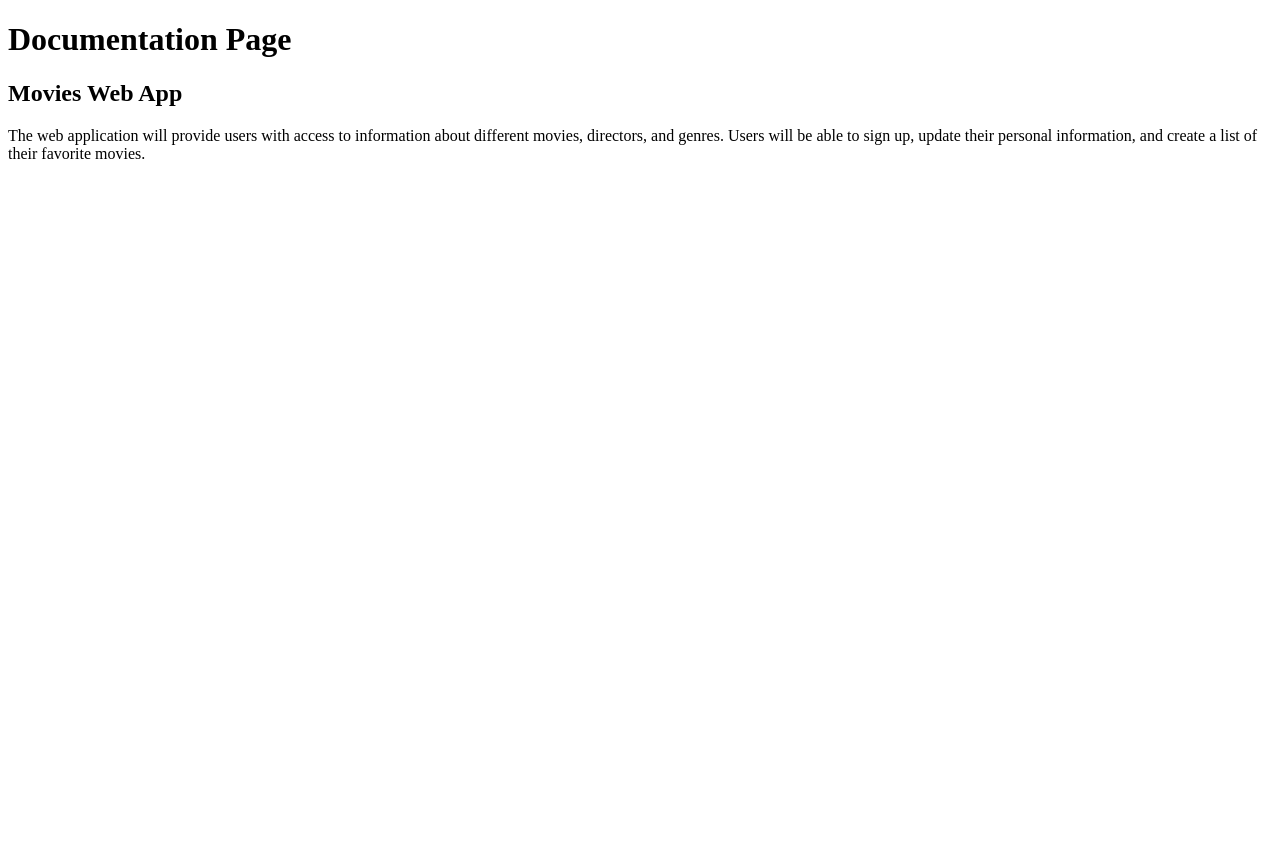
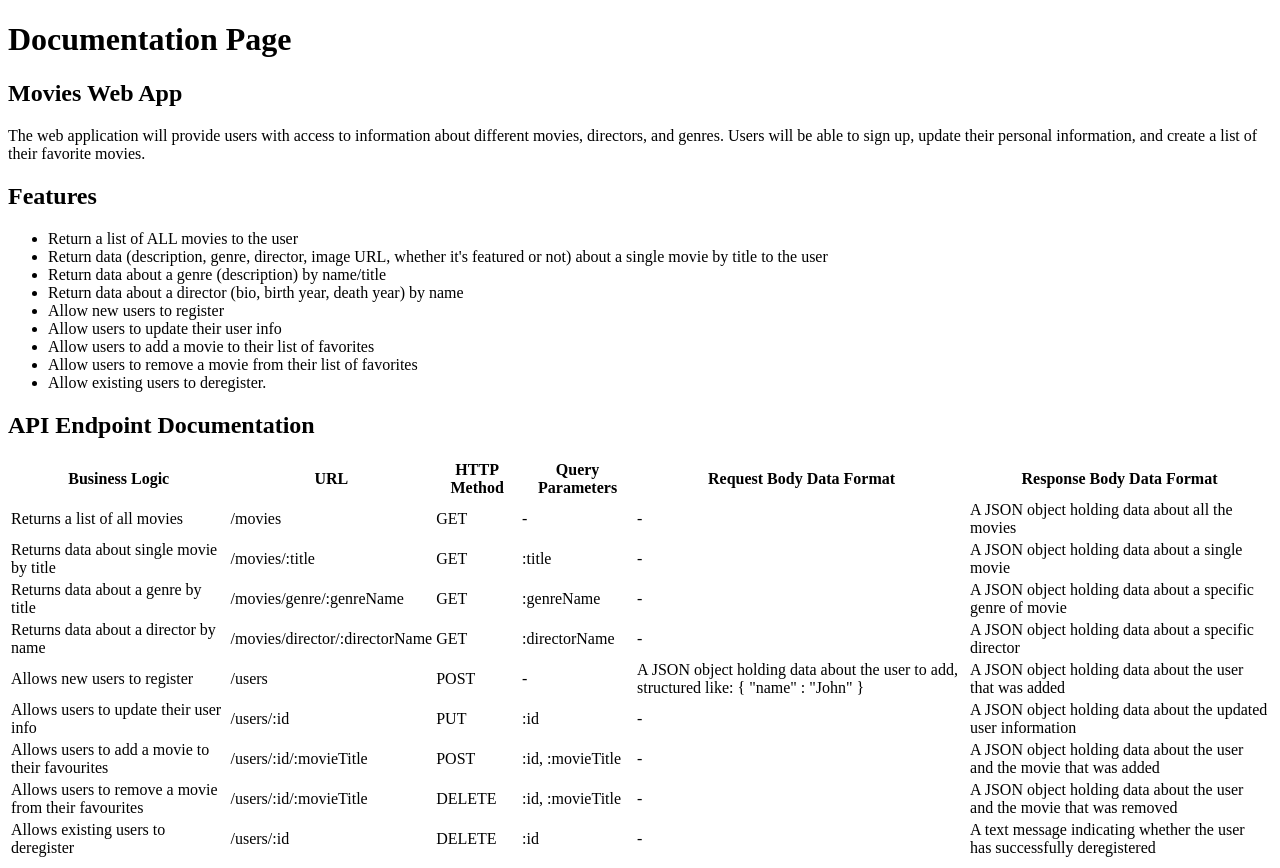
Before and after one commit to GabCB/movie-web-app, a website: page public/documentation.html in a window 1280 px wide. Before the commit the page ends 800 px from the top, so only its background shows below. Drawn offline with Linux system fonts and the light colour scheme.

Commit message:
update with list of endpoints

```diff
--- a/public/documentation.html
+++ b/public/documentation.html
@@ -6,7 +6,9 @@
     <meta name="viewport" content="width=device-width, initial-scale=1.0">
     <title>Documentation</title>
 </head>
+
 <body>
+  <div>
     <h1>Documentation Page</h1>
     <h2>Movies Web App</h2>
     <p>
@@ -14,5 +16,116 @@
     Users will be able to sign up, update their personal information, and create a list of their favorite movies.
     </p>
 
+    <h2>Features</h2>
+    <ul>
+        <li>Return a list of ALL movies to the user</li>
+        <li>Return data (description, genre, director, image URL, whether it's featured or not) about a single movie by title to the user</li>
+        <li>Return data about a genre (description) by name/title</li>
+        <li>Return data about a director (bio, birth year, death year) by name</li>
+        <li>Allow new users to register</li>
+        <li>Allow users to update their user info</li>
+        <li>Allow users to add a movie to their list of favorites</li>
+        <li>Allow users to remove a movie from their list of favorites</li>
+        <li>Allow existing users to deregister.</li>
+    </ul>
+  </div>
+
+<h2>API Endpoint Documentation</h2>
+
+<table class="table">
+  <thead>
+    <tr>
+        <th>Business Logic</th>
+        <th>URL</th>
+        <th>HTTP Method</th>
+        <th>Query Parameters</th>
+        <th>Request Body Data Format</th>
+        <th>Response Body Data Format</th>
+    </tr>
+  </thead>
+
+ <tbody>
+  <tr>
+      <td>Returns a list of all movies</td>
+      <td>/movies</td>
+      <td>GET</td>
+      <td>-</td>
+      <td>-</td>
+      <td>A JSON object holding data about all the movies</td>
+  </tr>
+
+  <tr>
+    <td>Returns data about single movie by title</td>
+    <td>/movies/:title</td>
+    <td>GET</td>
+    <td>:title</td>
+    <td>-</td>
+    <td>A JSON object holding data about a single movie</td>
+  </tr>
+
+  <tr>
+    <td>Returns data about a genre by title</td>
+    <td>/movies/genre/:genreName</td>
+    <td>GET</td>
+    <td>:genreName</td>
+    <td>-</td>
+    <td>A JSON object holding data about a specific genre of movie</td>
+  </tr>
+
+  <tr>
+    <td>Returns data about a director by name</td>
+    <td>/movies/director/:directorName</td>
+    <td>GET</td>
+    <td>:directorName</td>
+    <td>-</td>
+    <td>A JSON object holding data about a specific director</td>
+  </tr>
+
+  <tr>
+    <td>Allows new users to register</td>
+    <td>/users</td>
+    <td>POST</td>
+    <td>-</td>
+    <td>A JSON object holding data about the user to add, structured like: { "name" : "John" }</td>
+    <td>A JSON object holding data about the user that was added</td>
+  </tr>
+
+  <tr>
+    <td>Allows users to update their user info</td>
+    <td>/users/:id</td>
+    <td>PUT</td>
+    <td>:id</td>
+    <td>-</td>
+    <td>A JSON object holding data about the updated user information</td>
+  </tr>
+
+  <tr>
+    <td>Allows users to add a movie to their favourites</td>
+    <td>/users/:id/:movieTitle</td>
+    <td>POST</td>
+    <td>:id, :movieTitle</td>
+    <td>-</td>
+    <td>A JSON object holding data about the user and the movie that was added</td>
+  </tr>
+
+  <tr>
+    <td>Allows users to remove a movie from their favourites</td>
+    <td>/users/:id/:movieTitle</td>
+    <td>DELETE</td>
+    <td>:id, :movieTitle</td>
+    <td>-</td>
+    <td>A JSON object holding data about the user and the movie that was removed</td>
+  </tr>
+
+  <tr>
+    <td>Allows existing users to deregister</td>
+    <td>/users/:id</td>
+    <td>DELETE</td>
+    <td>:id</td>
+    <td>-</td>
+    <td>A text message indicating whether the user has successfully deregistered</td>
+  </tr>
+ </tbody>
+ </table>
 </body>
 </html>
```
